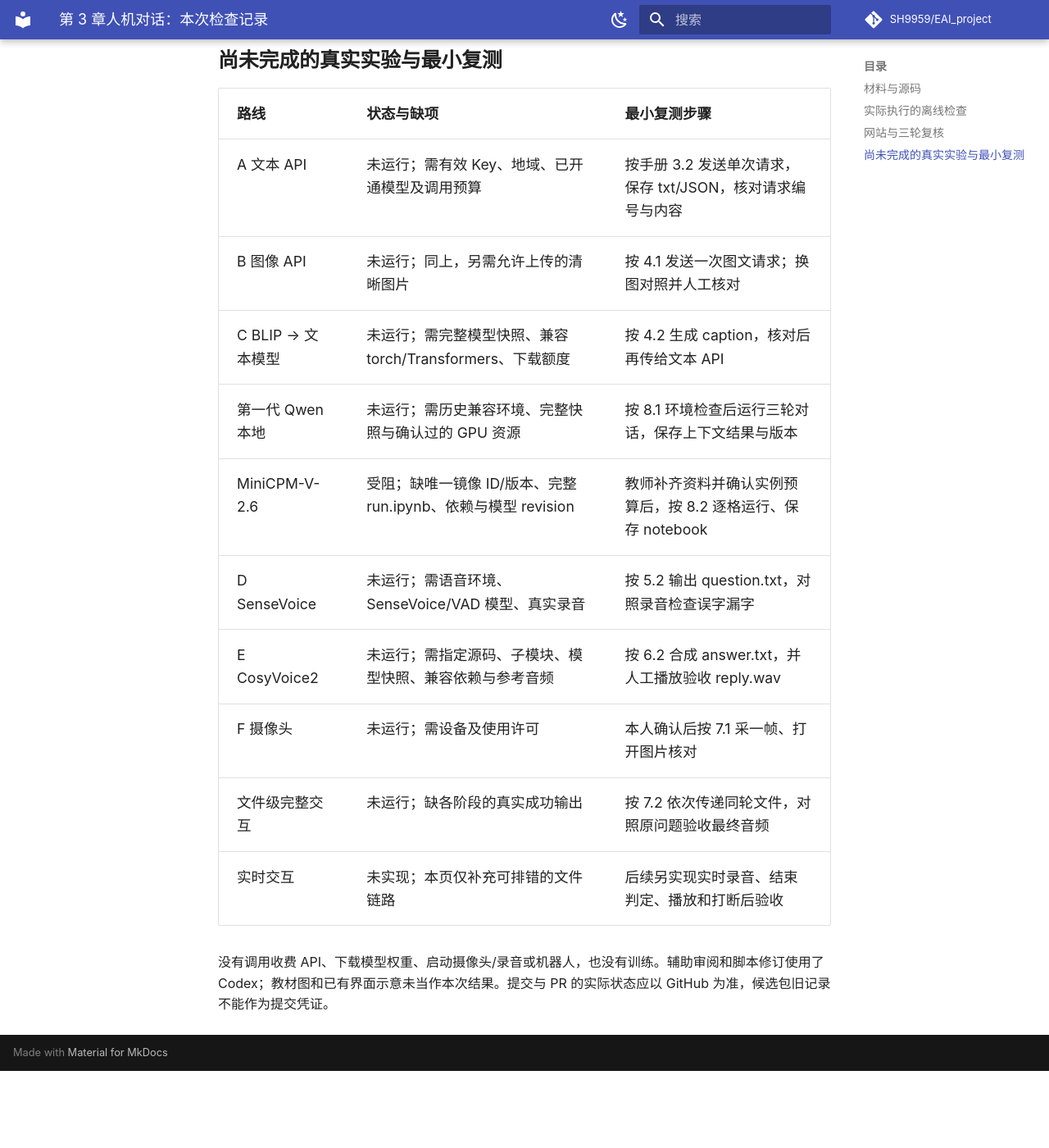
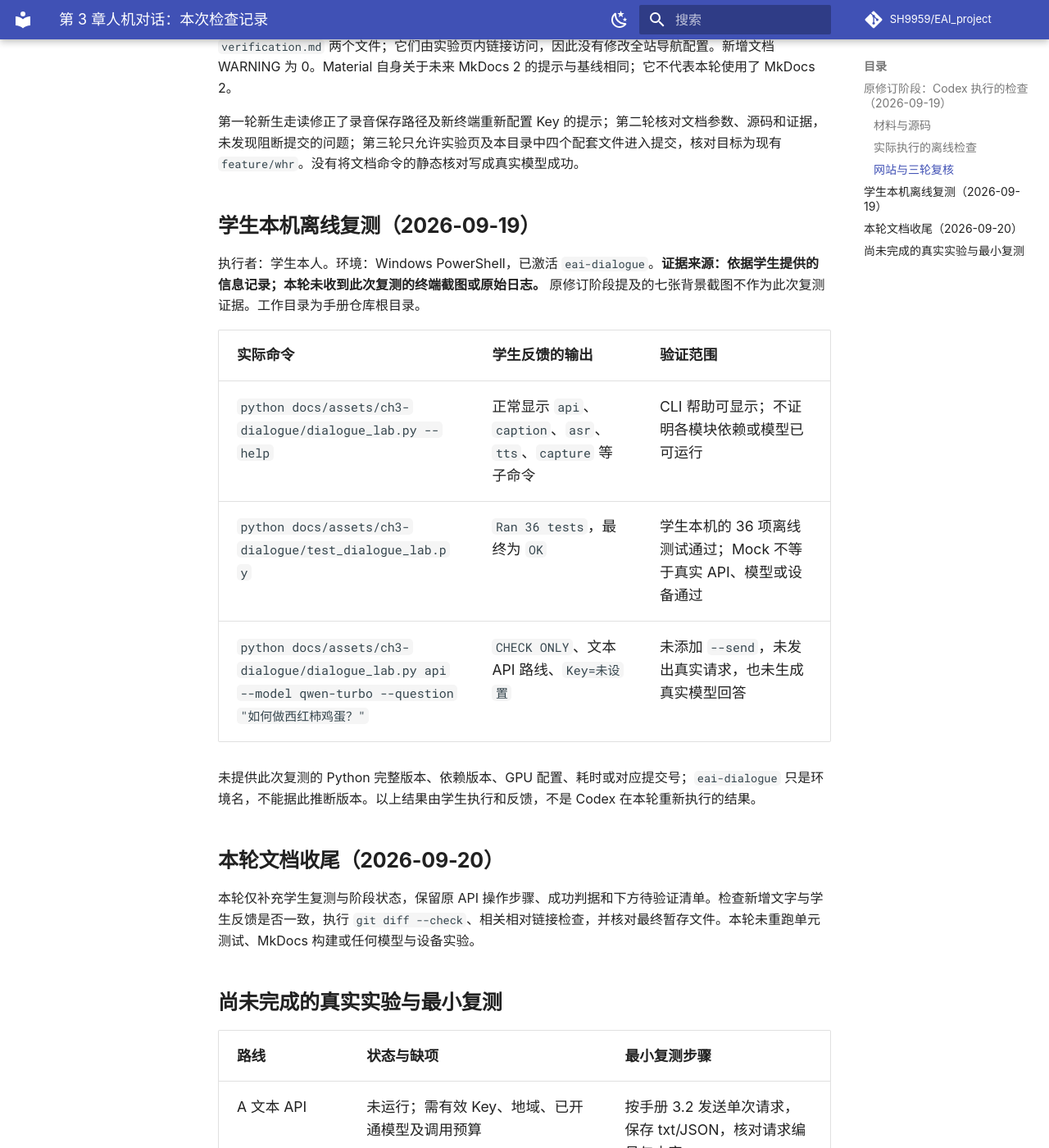
Before and after one commit to SH9959/EAI_experiment_handbook, an MkDocs documentation site: the page built from docs/assets/ch3-dialogue/verification.md, in a window 1280 px wide and 1400 px high, scrolled down 2504 px. Shown: the whole window at 82% size. Built offline with MkDocs 1.6.1 and Material for MkDocs 9.7.7, drawn with Linux system fonts in a browser that asks for light colours; comment, search, counter and statistics services are not loaded; before the commit the page ends 3810 px from its top, so only the background shows below that; some of the changed text lies outside the part shown.

Commit message:
docs(ch3): record student offline rerun and validation scope

```diff
--- a/docs/assets/ch3-dialogue/verification.md
+++ b/docs/assets/ch3-dialogue/verification.md
@@ -1,8 +1,16 @@
 # 第 3 章人机对话：本次检查记录
 
-日期：2026-09-19。本记录来自本轮实际检查，不沿用候选包中 2026-09-18 的测试数量或提交状态。真实模型与设备实验尚未运行。
+更新日期：2026-09-20。原修订阶段检查和学生本机离线复测的日期均为 2026-09-19，执行主体与证据来源分别记录如下。
 
-## 材料与源码
+**阶段状态：人机对话实验的手册修订、离线检查及学生本机离线复测已完成；本次未配置可用 DashScope Key，在线调用未执行。可先继续后续实验检查，尚未运行的部分保留待验证。**
+
+此状态不表示真实 API、模型推理或设备实验的验收要求已取消，也不代表所有学生应跳过 API 步骤。
+
+## 原修订阶段：Codex 执行的检查（2026-09-19）
+
+以下保留原修订阶段实际执行的检查，不沿用候选包中 2026-09-18 的测试数量或提交状态，也不作为学生复测的环境数据。
+
+### 材料与源码
 
 实际读取了《我们的任务》《协作流程》、用户提供的《具身智能导论-v2.0.pdf》、候选 ZIP 的五个 overlay 文件及七张背景截图。教材核对范围是 PDF 85—97 页（印刷页 67—79），包括截图内的 MiniCPM 示例配置；3.4.4 抓取实验不属于修改范围。
 
@@ -10,7 +18,7 @@
 
 只读核对了课程工程提交 `e6bb5d5de828b5d87834ea169b53c09b376d8b09` 的 SenseVoice 示例、依赖与模型代码，以及 CosyVoice 上游提交 `074ca6dc9e80a2f424f1f74b48bdd7d3fea531cc` 的示例、依赖、模型入口和前端。BLIP、Qwen 及百炼用法另与官方资料核对。未修改 `EAI_project`。
 
-## 实际执行的离线检查
+### 实际执行的离线检查
 
 运行平台：Windows；Python 3.12.5；MkDocs 1.6.1、Material 9.7.7。文档构建依赖使用隔离虚拟环境。本次没有安装或验证整套模型环境；Python 3.10 检查仅为语法解析，不能记为 Python 3.10 实际运行。
 
@@ -29,15 +37,31 @@
 
 离线测试覆盖消息组装、图像 URI、文本/多模态响应解析、非 200/空回答、文件和端点校验、BOM、输出长度、无 Key、不加 `--send`、输出覆盖保护、异常脱敏，以及模拟 SDK/BLIP/ASR/TTS/摄像头的输入输出与资源释放。Mock 输入与输出都在测试临时目录中；这些测试没有产生真实回答、语音或相机照片。
 
-本轮修复了候选稿中 `.json` 输出被元数据覆盖、输出与输入重合、部分异常未脱敏，以及 SenseVoice 跨目录导入和 Windows 路径分隔符问题。另用上游 FunASR 动态导入函数及一个本地假模块复现 Windows 路径问题：反斜杠路径失败，正斜杠路径通过；此项也不是语音识别实测。
+原修订阶段修复了候选稿中 `.json` 输出被元数据覆盖、输出与输入重合、部分异常未脱敏，以及 SenseVoice 跨目录导入和 Windows 路径分隔符问题。另用上游 FunASR 动态导入函数及一个本地假模块复现 Windows 路径问题：反斜杠路径失败，正斜杠路径通过；此项也不是语音识别实测。
 
-## 网站与三轮复核
+### 网站与三轮复核
 
 构建输出指定到系统临时目录，未改写仓库的 `site/`。原基线完整构建通过；基线没有文档链接 WARNING，存在 Material 工具自身关于未来 MkDocs 2 的提示，不是本次页面引入。
 
 修改后的完整构建通过：新增一条“不在 nav 中”的 INFO 汇总，列出 `run-record-template.md` 与 `verification.md` 两个文件；它们由实验页内链接访问，因此没有修改全站导航配置。新增文档 WARNING 为 0。Material 自身关于未来 MkDocs 2 的提示与基线相同；它不代表本轮使用了 MkDocs 2。
 
 第一轮新生走读修正了录音保存路径及新终端重新配置 Key 的提示；第二轮核对文档参数、源码和证据，未发现阻断提交的问题；第三轮只允许实验页及本目录中四个配套文件进入提交，核对目标为现有 `feature/whr`。没有将文档命令的静态核对写成真实模型成功。
+
+## 学生本机离线复测（2026-09-19）
+
+执行者：学生本人。环境：Windows PowerShell，已激活 `eai-dialogue`。**证据来源：依据学生提供的信息记录；本轮未收到此次复测的终端截图或原始日志。** 原修订阶段提及的七张背景截图不作为此次复测证据。工作目录为手册仓库根目录。
+
+| 实际命令 | 学生反馈的输出 | 验证范围 |
+|---|---|---|
+| `python docs/assets/ch3-dialogue/dialogue_lab.py --help` | 正常显示 `api`、`caption`、`asr`、`tts`、`capture` 等子命令 | CLI 帮助可显示；不证明各模块依赖或模型已可运行 |
+| `python docs/assets/ch3-dialogue/test_dialogue_lab.py` | `Ran 36 tests`，最终为 `OK` | 学生本机的 36 项离线测试通过；Mock 不等于真实 API、模型或设备通过 |
+| `python docs/assets/ch3-dialogue/dialogue_lab.py api --model qwen-turbo --question "如何做西红柿鸡蛋？"` | `CHECK ONLY`、文本 API 路线、`Key=未设置` | 未添加 `--send`，未发出真实请求，也未生成真实模型回答 |
+
+未提供此次复测的 Python 完整版本、依赖版本、GPU 配置、耗时或对应提交号；`eai-dialogue` 只是环境名，不能据此推断版本。以上结果由学生执行和反馈，不是 Codex 在本轮重新执行的结果。
+
+## 本轮文档收尾（2026-09-20）
+
+本轮仅补充学生复测与阶段状态，保留原 API 操作步骤、成功判据和下方待验证清单。检查新增文字与学生反馈是否一致，执行 `git diff --check`、相关相对链接检查，并核对最终暂存文件。本轮未重跑单元测试、MkDocs 构建或任何模型与设备实验。
 
 ## 尚未完成的真实实验与最小复测
 
@@ -51,6 +75,7 @@
 | D SenseVoice | 未运行；需语音环境、SenseVoice/VAD 模型、真实录音 | 按 5.2 输出 question.txt，对照录音检查误字漏字 |
 | E CosyVoice2 | 未运行；需指定源码、子模块、模型快照、兼容依赖与参考音频 | 按 6.2 合成 answer.txt，并人工播放验收 reply.wav |
 | F 摄像头 | 未运行；需设备及使用许可 | 本人确认后按 7.1 采一帧、打开图片核对 |
+| 录音 | 未运行；需可用麦克风及使用许可 | 本人确认后按 5.1 保存短录音并播放核对，再交给 ASR |
 | 文件级完整交互 | 未运行；缺各阶段的真实成功输出 | 按 7.2 依次传递同轮文件，对照原问题验收最终音频 |
 | 实时交互 | 未实现；本页仅补充可排错的文件链路 | 后续另实现实时录音、结束判定、播放和打断后验收 |
 
```
Also changed, not shown: docs/student/ch3-dialogue.md (+1 -1 lines).
